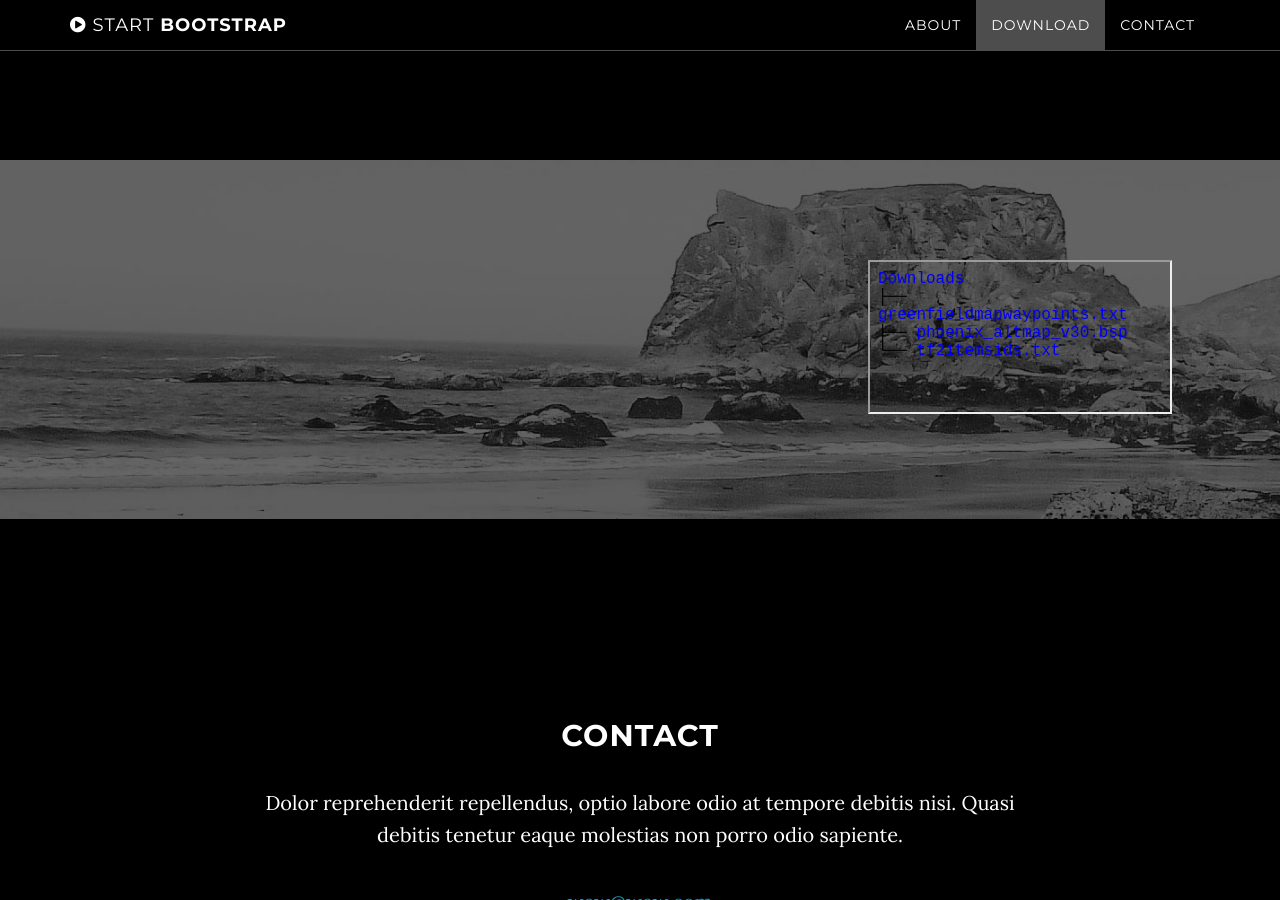
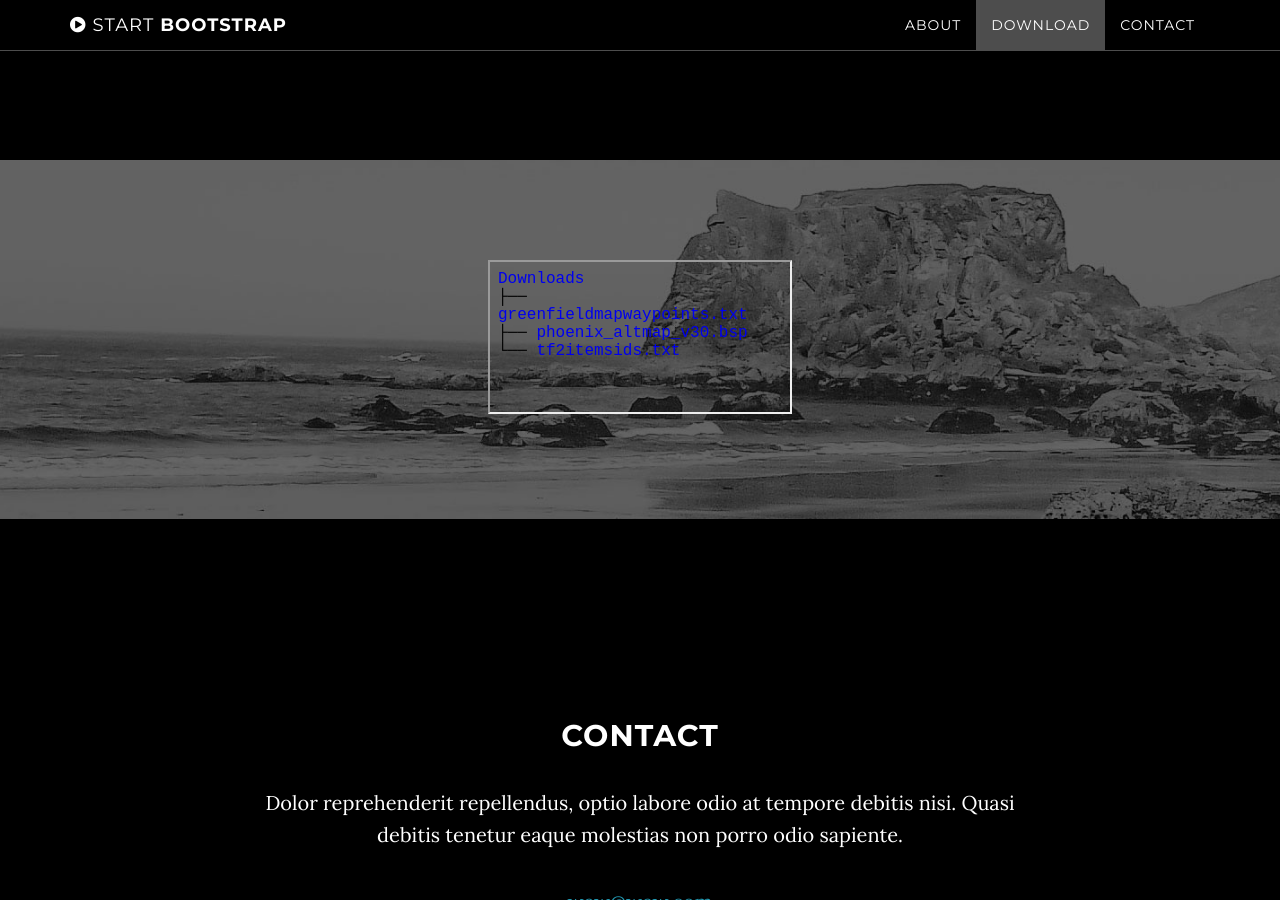
Before and after one commit to Hackerjef/hackerjef.github.io, a Jekyll site: the page built from index.html, in a window 1280 px wide and 900 px high, scrolled down 1476 px. Built offline with Jekyll 4.4.1, drawn with Linux system fonts in a browser that asks for light colours.

Commit message:
Update download.html

```diff
--- a/_includes/download.html
+++ b/_includes/download.html
@@ -2,7 +2,7 @@
     <section id="download" class="content-section text-center">
         <div class="download-section">
             <div class="container">
-                <div class="col-lg-8 col-lg-offset-6">
+                <div class="col-lg-8 col-lg-offset-2">
                     <iframe src="/downloads.html"></iframe>
                 </div>
             </div>
```
